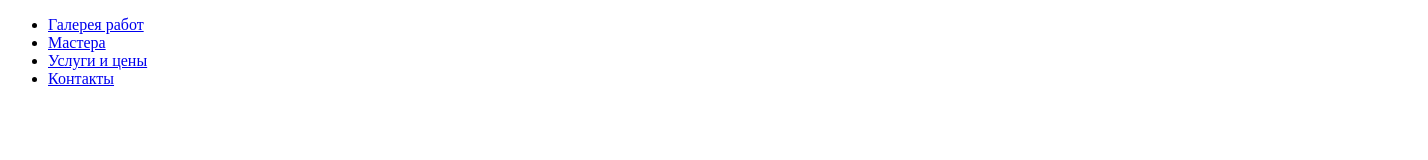
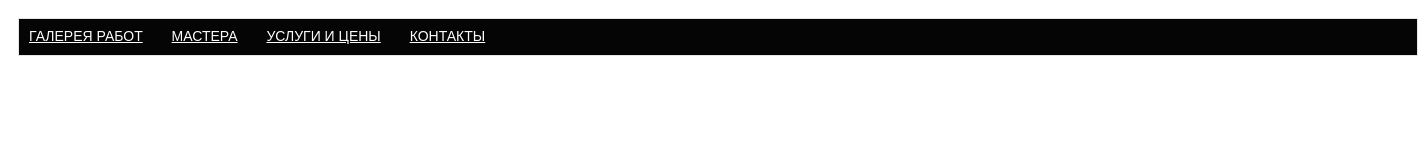
Before and after one commit to Grads521/first, a plain HTML site: page index.html in a window 1280 px wide. Shown: the whole page, 1428 px wide, since content can reach past the window. Drawn offline with Linux system fonts and the light colour scheme.

Commit message:
Первая попытка сделать горизонтальное меню.

```diff
--- a/index.html
+++ b/index.html
@@ -1,38 +1,16 @@
 <!DOCTYPE html>
 <html lang="ru">
-
-<head>
+  <head>
     <meta charset="utf-8">
-<title>Салон HELLS BEELS</title>
-</head>
-
-<body>
-
-  <header>
+    <title>Салон HELLS BELLS</title>
+    <link rel="stylesheet" href="style.css">
+  </head>
+  <body>
     <ul class="main-menu">
-        <li><a href="/gallery">Галерея работ</a></li>
-        <li><a href="/masters">Мастера</a></li>
-        <li><a href="/services">Услуги и цены</a></li>
-        <li><a href="/contacts">Контакты</a></li>
-    <ul>
-  </header>
-
-
-
-
-
-
-
-
-
-
-
-
-
-
-    <main>
-    </main>
-    <footer>
-    </footer>
+      <li><a href="#gallery">ГАЛЕРЕЯ РАБОТ</a></li>
+      <li><a href="#masters">МАСТЕРА</a></li>
+      <li><a href="#services">УСЛУГИ И ЦЕНЫ</a></li>
+      <li><a href="#contacts">КОНТАКТЫ</a></li>
+    </ul>
   </body>
 </html>
--- a/style.css
+++ b/style.css
@@ -1,4 +1,6 @@
-body, {
+body {
+  width: 1400px;
+  height: 90px;
   padding: 10px;
   font-size: 14px;
   line-height: 1.4;
@@ -6,27 +8,20 @@ body, {
 }
 
 .main-menu {
-    margin: 0;
-    padding: 0;
-    list-style: none;
-    border: 1px solid #e5e5e5;
+  margin: 0;
+  padding: 0;
+  list-style: none;
+  border: 1px solid #e5e5e5;
+  background-color: #050505;
 }
 
 .main-menu li {
-  display:inline-block;
+  display: inline-block;
   margin-right: 5px;
-  margin-right: -4px;
 }
 
 .main-menu a {
-  display: block;;
+  display: block;
   padding: 8px 10px;
-  color: #0088cc;
-  background-color: #f5f5f5;
-  border-left: 1px solid #e5e5e5;
-  margin-left: -1px;
+  color: #ffffff;
 }
-
-.main-menu a:hover {
-  background-color: #eeeeee;
-}
```
